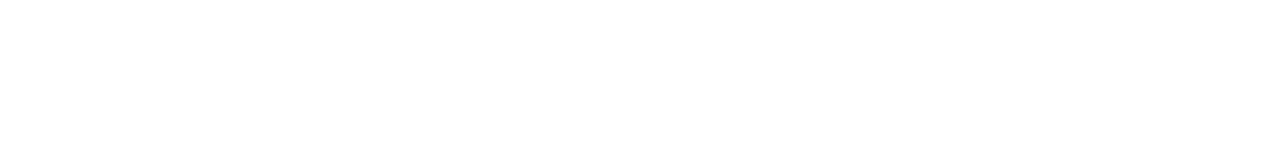
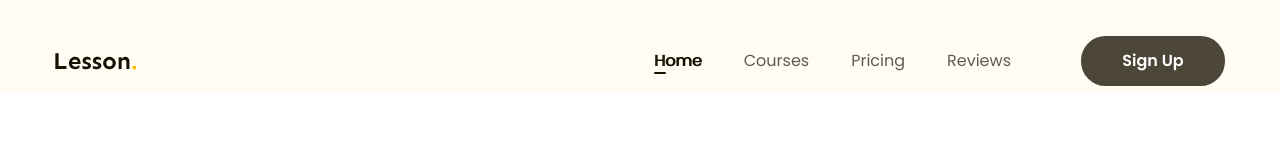
Before and after one commit to nhthanhhuy/html_css_02, a plain HTML site: page index.html in a window 1280 px wide. Shown: the top 160 px of the page. Drawn offline with Linux system fonts and the light colour scheme.

Commit message:
Header part

```diff
--- a/assets/css/styles.css
+++ b/assets/css/styles.css
@@ -0,0 +1,98 @@
+* {
+    box-sizing: border-box;
+}
+
+html {
+    font-size: 62.5%;
+}
+
+body {
+    font-size: 1.6rem;
+    font-family: "Poppins", sans-serif;
+}
+
+/* Common */
+
+.main-content {
+    width: 1170px;
+    max-width: calc(100% - 24px);
+    margin-left: auto;
+    margin-right: auto;
+}
+
+a {
+    text-decoration: none;
+}
+
+.btn {
+    display: block;
+    padding: 0 16px;
+    line-height: 50px;
+    min-width: 118px;
+    color: #fff;
+    text-align: center;
+    font-weight: 600;
+    font-size: 1.6rem;
+    border-radius: 24.5px;
+    background: #4b4638;
+}
+
+/* Header */
+.header {
+    background: #fffcf4;
+}
+
+.header .body {
+    display: flex;
+    align-items: center;
+    padding: 36px 0 8px;
+}
+
+.header.fixed {
+    position: sticky;
+    top: -28px;
+}
+
+.header .nav {
+    margin-left: auto;
+}
+
+.header .list {
+    display: flex;
+}
+
+.nav a {
+    padding: 8px 21px;
+    color: #5f5b53;
+    font-size: 1.6rem;
+}
+
+.nav a:hover,
+.nav li.active a {
+    color: #171100;
+    text-shadow: 1px 0 0 currentColor;
+}
+
+.nav li.active {
+    position: relative;
+}
+
+.nav li.active::after {
+    position: absolute;
+    display: block;
+    left: 21px;
+    bottom: -5px;
+    width: 12px;
+    height: 2px;
+    content: "";
+    border-radius: 1px;
+    background: #171100;
+}
+
+.header .sign-up-btn {
+    min-width: 144px;
+}
+
+.header .action {
+    margin-left: 49px;
+}
--- a/index.html
+++ b/index.html
@@ -3,7 +3,55 @@
     <head>
         <meta charset="UTF-8" />
         <meta name="viewport" content="width=device-width, initial-scale=1.0" />
+        <!-- Reset CSS -->
+        <link rel="stylesheet" href="./assets/css/reset.css" />
+        <!-- Ebbed fonts -->
+        <link rel="preconnect" href="https://fonts.googleapis.com" />
+        <link rel="preconnect" href="https://fonts.gstatic.com" crossorigin />
+        <link
+            href="https://fonts.googleapis.com/css2?family=Poppins:ital,wght@0,100;0,200;0,300;0,400;0,500;0,600;0,700;0,800;0,900;1,100;1,200;1,300;1,400;1,500;1,600;1,700;1,800;1,900&family=Sen:wght@700&display=swap"
+            rel="stylesheet"
+        />
+        <!-- Style CSS -->
+        <link rel="stylesheet" href="./assets/css/styles.css" />
         <title>Project 02</title>
     </head>
-    <body></body>
+    <body>
+        <header class="header fixed">
+            <div class="main-content">
+                <div class="body">
+                    <!-- Logo -->
+                    <img
+                        src="./assets/img/logo.svg"
+                        alt="Lesson."
+                        class="logo"
+                    />
+                    <!-- Nav -->
+
+                    <nav class="nav">
+                        <ul class="list">
+                            <li class="active">
+                                <a href="#!">Home</a>
+                            </li>
+                            <li>
+                                <a href="#!">Courses</a>
+                            </li>
+                            <li>
+                                <a href="#!">Pricing</a>
+                            </li>
+                            <li>
+                                <a href="#!">Reviews</a>
+                            </li>
+                        </ul>
+                    </nav>
+                    <!-- Sign up button -->
+
+                    <div class="action">
+                        <a href="#!" class="btn sign-up-btn">Sign Up</a>
+                    </div>
+                </div>
+            </div>
+        </header>
+        <main style="height: 5000px"></main>
+    </body>
 </html>
```
Also changed, not shown: assets/img/logo.svg (added).
